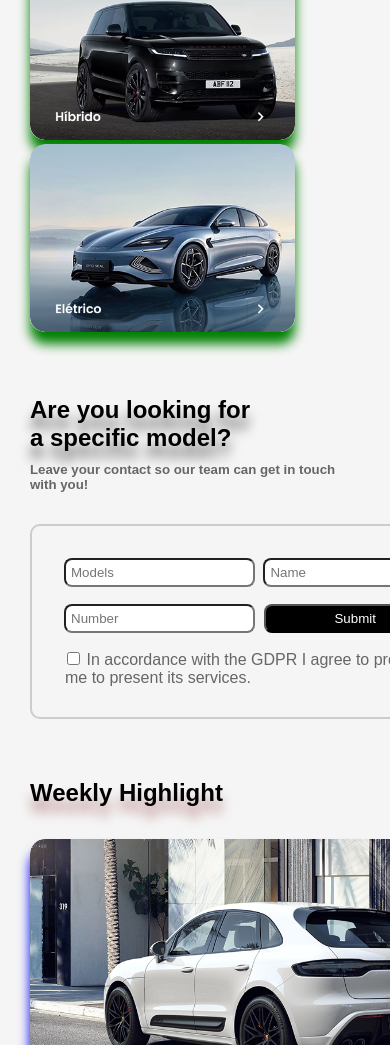
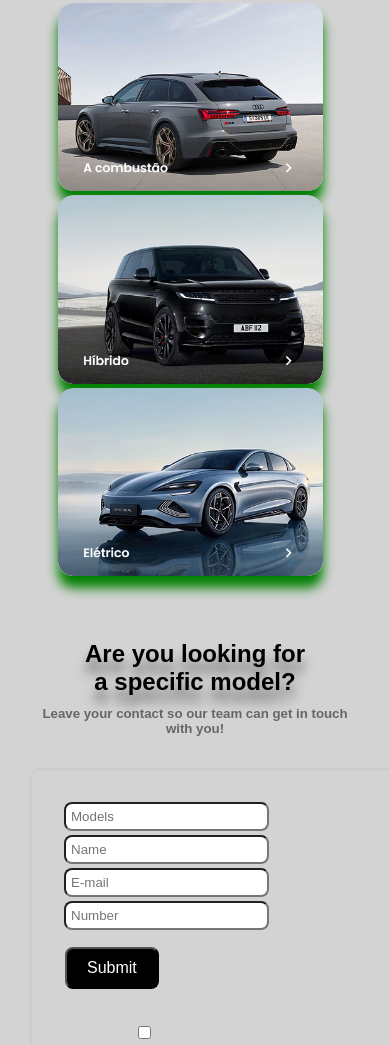
Before and after one commit to deep-dey2/front-man, a plain HTML site: page index.html in a window 390 px wide. Shown: the part 955-2000 px from the top of the page. Drawn offline with Linux system fonts and the light colour scheme.

Commit message:
change something

```diff
--- a/index.css
+++ b/index.css
@@ -1,47 +1,47 @@
-*{
+* {
   padding: 0;
   margin: 0;
 }
-body{
+body {
   background-color: #f5f5f5;
   font-family: sans-serif;
 }
-header,section{
+header,
+section {
   max-width: 992px;
   margin: auto;
   padding: 20px;
 }
-header{
+header {
   display: flex;
   justify-content: space-between;
   align-items: center;
 }
-header div{
+header div {
   box-shadow: 0 12px 12px gold;
   cursor: pointer;
 }
-nav ul a{
+nav ul a {
   text-decoration: none;
   margin-right: 20px;
   color: black;
   text-shadow: 0 12px 12px blueviolet;
 }
-nav ul a:hover{
+nav ul a:hover {
   background-color: grey;
 }
-.hero{
+.hero {
   display: flex;
   align-items: center;
   justify-content: space-between;
   margin-bottom: 3rem;
-    overflow: hidden;
 }
-.port h1{
+.port h1 {
   font-size: 40px;
   text-shadow: 0 12px 12px rgb(218, 202, 202);
   cursor: pointer;
 }
-.port button{
+.port button {
   padding: 10px 20px;
   background-color: black;
   color: white;
@@ -50,64 +50,63 @@ nav ul a:hover{
   box-shadow: 0 12px 12px goldenrod;
   cursor: pointer;
 }
-.port button:hover
-{
+.port button:hover {
   background-color: burlywood;
 }
-.hero div img{
+.hero div img {
   cursor: pointer;
   width: 500px;
   margin-right: 50%;
-    filter: drop-shadow(5px 5px 10px rgba(0,0,0,0.5));
+  filter: drop-shadow(5px 5px 10px rgba(0, 0, 0, 0.5));
 }
-.hero div img:hover{
+.hero div img:hover {
   filter: brightness(80%);
 }
-.hero-1{
+.hero-1 {
   padding: 30px;
 }
-.hero-1 h1{
+.hero-1 h1 {
   margin-bottom: 1.5rem;
   text-shadow: 0 12px 12px rgb(151, 136, 185);
   cursor: pointer;
 }
-.port-1 img{
-    width: 265px ;
+.port-1 img {
+  width: 265px;
   margin-right: 10px;
   box-shadow: 0 12px 12px green;
   border-radius: 15px;
   cursor: pointer;
 }
-.port-1 img:hover{
+.port-1 img:hover {
   filter: contrast(80%);
 }
-.hero-2{
+.hero-2 {
   padding: 30px;
 }
-.hero-2 h1{
+.hero-2 h1 {
   margin-bottom: 10px;
   cursor: pointer;
   text-shadow: 0 12px 12px #666;
 }
-.hero-2 h5{
+.hero-2 h5 {
   color: #666;
   margin-bottom: 2rem;
   cursor: pointer;
 }
-.form-box{
+.form-box {
   border: 2px solid #ccc;
   padding: 30px;
   width: 765px;
   border-radius: 10px;
 }
-input{
+input {
   margin-top: 2rem;
   padding: 5px;
   border-radius: 8px;
   cursor: pointer;
   margin: 2px;
 }
-button{
+button {
   margin-top: 15px;
   padding: 5px 68px;
   border-radius: 8px;
@@ -116,46 +115,46 @@ button{
   cursor: pointer;
   margin-left: 3px;
 }
-.checkbox{
+.checkbox {
   color: #666;
   margin-top: 15px;
   margin-left: 3px;
 }
-.hero-3{
+.hero-3 {
   padding: 30px;
 }
-.hero-3 h1{
+.hero-3 h1 {
   margin-bottom: 2rem;
   text-shadow: 0 12px 12px rosybrown;
   cursor: pointer;
 }
-.port-2 img{
+.port-2 img {
   width: 500px;
   height: 300px;
   cursor: pointer;
   box-shadow: 0 12px 12px blue;
   border-radius: 15px;
 }
-.port-3 img{
+.port-3 img {
   width: 300px;
   height: 300px;
   box-shadow: 0 12px 12px turquoise;
   border-radius: 15px;
   cursor: pointer;
 }
-.hero-4{
+.hero-4 {
   display: flex;
   gap: 20px;
 }
-.hero-5{
+.hero-5 {
   padding: 30px;
 }
-.hero-5 h1{
+.hero-5 h1 {
   margin-bottom: 2.5rem;
   text-shadow: 0 12px 12px #2172d4;
   cursor: pointer;
 }
-.motu img{
+.motu img {
   width: 265px;
   margin-right: 10px;
   padding: 0;
@@ -164,60 +163,116 @@ gap: 20px;
   border-radius: 15px;
   margin-bottom: 2.5rem;
 }
-.hero-6{
+.hero-6 {
   border-top: 1px solid #ccc;
   margin-top: 40px;
   margin-right: 18%;
-    max-width: 1200px;
+  max-width: 1000px;
   margin: 0 auto;
   padding: 40px 20px;
 }
-.patlu-1 img{
+.patlu-1 img {
   font-size: 24px;
   margin-bottom: 10px;
   margin-right: 10px;
   margin-top: 10px;
 }
-.patlu-1 p{
+.patlu-1 p {
   margin-bottom: 10px;
   text-shadow: 0 12px 12px rgb(207, 170, 114);
 }
-.patlu-2 a{
+.patlu-2 a {
   margin-right: 10px;
   color: #333;
   font-size: 18px;
   margin-top: 10px;
 }
-.patlu{
+.patlu {
   display: flex;
   justify-content: space-between;
   gap: 20px;
   margin: auto;
   max-width: 1200px;
 }
-.patlu-3 h3{
+.patlu-3 h3 {
   margin-top: 15px;
   text-shadow: 0 12px 12px rgb(191, 156, 223);
 }
-.patlu-3 p{
+.patlu-3 p {
   margin-top: 10px;
   text-shadow: 0 12px 12px goldenrod;
 }
-.patlu-4 h3{
+.patlu-4 h3 {
   margin-top: 15px;
   text-shadow: 0 12px 12px rgb(140, 140, 230);
 }
-.patlu-4 p{
+.patlu-4 p {
   margin-top: 10px;
   text-shadow: 0 12px 12px burlywood;
 }
-.patlu-4 form{
+.patlu-4 form {
   width: 10%;
   margin-top: 10px;
 }
-.patlu-5{
+.patlu-5 {
   margin-top: 30px;
   text-align: center;
   font-size: 14px;
   color: #666;
 }
+button{
+    display: block;
+    font-size: 16px;
+    padding: 10px 20px;
+}
+@media only screen and (max-width: 800px) {
+  body {
+    width: 100%;
+    max-width: 600px;
+    margin: 0 auto;
+    text-align: center;
+    touch-action: none;
+    background: lightgray;
+    display: block;
+    header {
+    flex-direction: column;
+    flex-wrap: wrap;
+    gap: 20px;
+    }
+    .hero {
+      flex-direction: column;
+    }
+    .hero-1 {
+      flex-direction: column;
+    }
+    .hero-2 {
+      flex-direction: column;
+    }
+    form {
+     width: 50%;
+    }
+    .form-box input {
+      flex-direction: column;
+      width: 50%;
+      margin-right: 50%;
+    }
+    .checkbox{
+     width: 60%;
+     padding: 20px;
+    }
+    .hero-4 {
+      flex-direction: column;
+      margin-right: 50%;
+    }
+      .hero-4 img{
+        width: 200%;
+      }
+      .patlu{
+        flex-direction: column;
+      }
+      .motu-1{
+        padding: 30px;
+        margin: 20px;
+      }
+}
+}
--- a/index.html
+++ b/index.html
@@ -67,7 +67,6 @@
         </form>
       </div>
     </section>
-
     <section class="hero-3">
       <h1>Weekly Highlight</h1>
       <div class="hero-4">
@@ -112,7 +111,7 @@
             Enter your email to receive the <br />
             latest news from Touring Cars
           </p>
-          <form>
+          <form class="motu-1">
             <input type="email" placeholder="email" />
             <button>Submit</button>
           </form>
```
Lines whose indentation alone changed are shown as unchanged.
